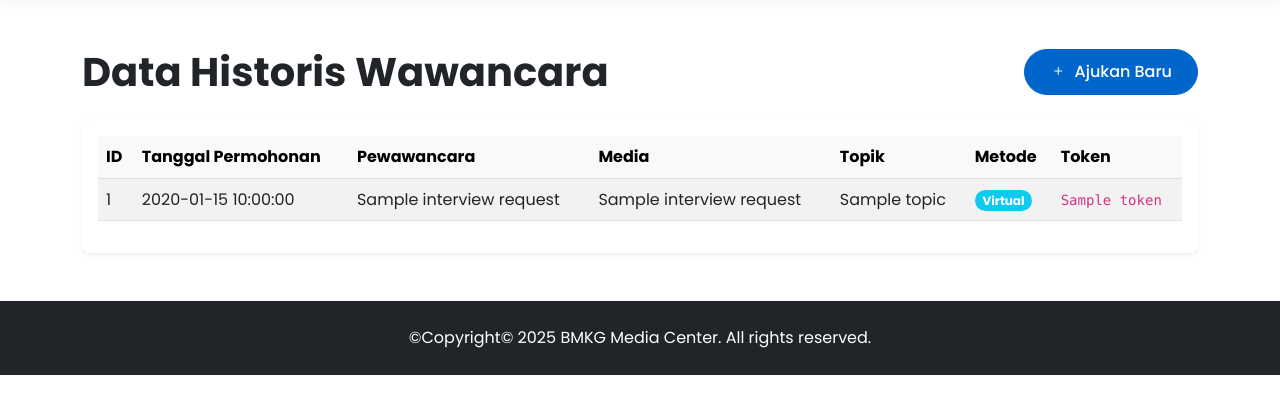
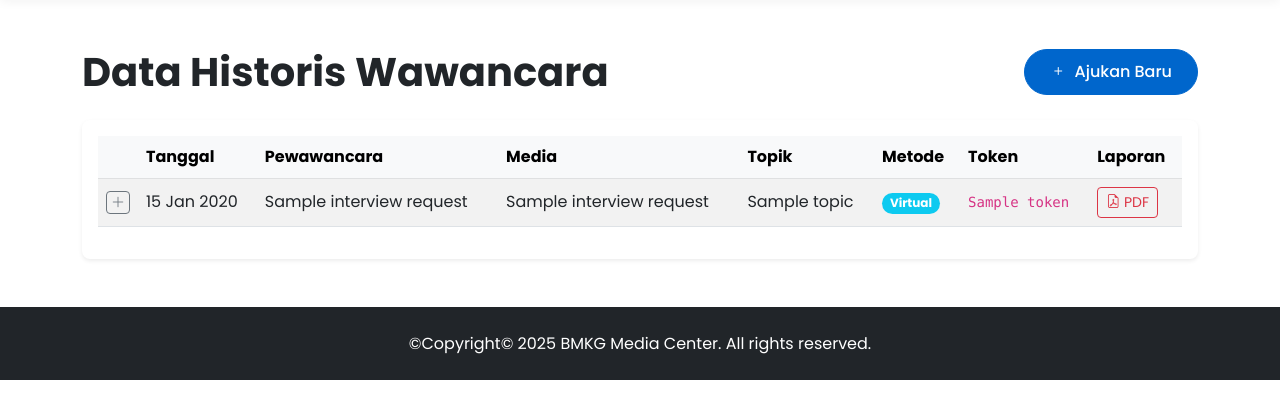
Before and after one commit to dwibagusd/bmkg-media, a Flask app: page /historical-data in a window 1280 px wide. Shown: the part 71-490 px from the top of the page. Run offline with Flask 3, Linux system fonts and the light colour scheme; the visitor is signed in with stand-in values (Sample User, id 1); a database or web service that is not in the repository returns one stand-in record (values such as "Sample title"); some libraries are stand-ins or nearby versions.

Commit message:
Update historical_data.html

```diff
--- a/templates/historical_data.html
+++ b/templates/historical_data.html
@@ -1,4 +1,3 @@
-<!-- templates/historical_data.html -->
 {% extends "base.html" %}
 
 {% block title %}Data Historis Wawancara{% endblock %}
@@ -15,23 +14,46 @@
   <div class="card shadow-sm">
     <div class="card-body">
       <div class="table-responsive">
-        <table class="table table-hover table-striped">
+        <!-- Tambahkan 'vertical-align: middle' agar rapi -->
+        <table class="table table-hover table-striped" style="vertical-align: middle;">
           <thead class="table-light">
             <tr>
-              <th scope="col">ID</th>
-              <th scope="col">Tanggal Permohonan</th>
+              <!--
+                PERUBAHAN 1:
+                Menambah kolom 'Ringkasan' (ikon +) dan 'Laporan' (PDF)
+                Menghapus 'ID' agar lebih ringkas
+              -->
+              <th scope="col" style="width: 40px;"></th> <!-- Kolom untuk ikon + -->
+              <th scope="col">Tanggal</th>
               <th scope="col">Pewawancara</th>
               <th scope="col">Media</th>
               <th scope="col">Topik</th>
               <th scope="col">Metode</th>
               <th scope="col">Token</th>
+              <th scope="col">Laporan</th>
             </tr>
           </thead>
           <tbody>
             {% for request in historical_data %}
+              <!-- BARIS DATA UTAMA -->
               <tr>
-              <td>{{ request.id|e }}</td>
-              <td>{{ request.request_date|e }}</td>
+                <!--
+                  PERUBAHAN 2: Tombol Buka/Tutup Ringkasan
+                  Hanya muncul jika 'request.summary' ada
+                -->
+                <td>
+                  {% if request.summary %}
+                    <a class="btn btn-sm btn-outline-secondary py-0 px-1"
+                       data-bs-toggle="collapse"
+                       href="#summary-{{ request.id }}"
+                       role="button">
+                      <i class="bi bi-plus-lg"></i>
+                    </a>
+                  {% endif %}
+                </td>
+
+                <!-- Mengubah format tanggal agar lebih rapi -->
+                <td>{{ request.request_date.strftime('%d %b %Y') if request.request_date else '-' }}</td>
                 <td>{{ request.interviewer_name|e }}</td>
                 <td>{{ request.media_name|e }}</td>
                 <td>
@@ -50,29 +72,43 @@
                   <span class="badge bg-info rounded-pill">Virtual</span>
                   {% endif %}
                 </td>
-              <!-- <td>
-                {% if request.status == 'Pending' %}
-                <span class="badge bg-secondary rounded-pill">Pending</span>
-                {% elif request.status == 'Approved' %}
-                <span class="badge bg-success rounded-pill">Disetujui</span>
-                {% else %}
-                <span class="badge bg-danger rounded-pill">Ditolak</span>
-                {% endif %}
-              </td> -->
                 <td>
                   <code class="user-select-all">{{ request.token|e }}</code>
                 </td>
-              <!-- <td class="text-center">
-                {% if request.has_recording %}
-                <i class="bi bi-check-circle-fill text-success" title="Tersedia"></i>
+
+                <!--
+                  PERUBAHAN 3: Tombol Unduh PDF
+                  Menggunakan 'request.recording_id' yang kita ambil di app.py
+                -->
+                <td>
+                  {% if request.recording_id %}
+                    <a href="{{ url_for('generate_pdf', recording_id=request.recording_id) }}" class="btn btn-sm btn-outline-danger">
+                      <i class="bi bi-file-earmark-pdf"></i> PDF
+                    </a>
                   {% else %}
-                <i class="bi bi-x-circle-fill text-secondary" title="Tidak tersedia"></i>
+                    <span class="text-muted small">N/A</span>
                   {% endif %}
-              </td> -->
+                </td>
               </tr>
+
+              <!--
+                PERUBAHAN 4: Baris Ringkasan (Tersembunyi)
+                Baris ini akan muncul saat tombol '+' diklik
+              -->
+              {% if request.summary %}
+              <tr class="collapse" id="summary-{{ request.id }}">
+                <td colspan="8"> <!-- 'colspan="8"' mencakup semua 8 kolom -->
+                  <div class="alert alert-light p-3" style="background-color: #fcfcfc; border: 1px dashed #e0e0e0;">
+                    <strong>Ringkasan Otomatis:</strong>
+                    <p class="mb-0 fst-italic">"{{ request.summary }}"</p>
+                  </div>
+                </td>
+              </tr>
+              {% endif %}
+
             {% else %}
               <tr>
-              <td colspan="9" class="text-center text-muted py-4">
+                <td colspan="8" class="text-center text-muted py-4">
                   Tidak ada data wawancara yang tersedia
                 </td>
               </tr>
@@ -84,3 +120,38 @@
   </div>
 </section>
 {% endblock %}
+
+{% block scripts %}
+<!--
+  PERUBAHAN 5: JavaScript untuk mengubah ikon '+' menjadi '-'
+-->
+<script>
+document.addEventListener("DOMContentLoaded", function() {
+    var collapseElements = [].slice.call(document.querySelectorAll('[data-bs-toggle="collapse"]'));
+
+    // Gunakan event 'shown.bs.collapse' dan 'hidden.bs.collapse'
+    collapseElements.map(function(el) {
+        // Saat dibuka
+        el.addEventListener('shown.bs.collapse', function(event) {
+            // Cari tombol 'a' yang mengontrolnya
+            var trigger = document.querySelector(`[href="#${event.target.id}"]`);
+            if (trigger) {
+                var icon = trigger.querySelector('i');
+                icon.classList.remove('bi-plus-lg');
+                icon.classList.add('bi-dash-lg');
+            }
+        });
+
+        // Saat ditutup
+        el.addEventListener('hidden.bs.collapse', function(event) {
+            var trigger = document.querySelector(`[href="#${event.target.id}"]`);
+            if (trigger) {
+                var icon = trigger.querySelector('i');
+                icon.classList.remove('bi-dash-lg');
+                icon.classList.add('bi-plus-lg');
+            }
+        });
+    });
+});
+</script>
+{% endblock %}
```
Lines whose indentation alone changed are shown as unchanged.
